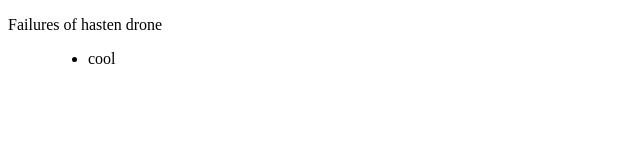
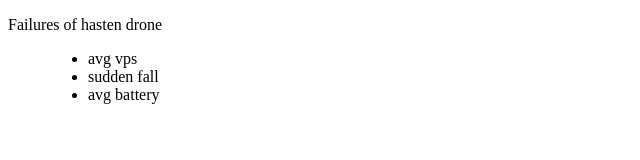
Before and after one commit to satyasuresh1/samplegowebapp, a plain HTML site: page blog.html in a window 1280 px wide. Shown: the whole page, without its empty margins (0-640 px from the left). Drawn offline with Linux system fonts and the light colour scheme.

Commit message:
blog.htmlsample.txt and sample2

```diff
--- a/blog.html
+++ b/blog.html
@@ -7,8 +7,12 @@
 	<dl><dt>Failures of hasten drone</dt>
 		<dd>
 			<ul>
-				<li>cool</li>
-			</ul>
+				<li>avg vps</li>
+
+				<li>sudden fall</li>
+
+				<li>avg battery</li>
+
 		</dd>
 	</dl>
 </body>
```
Also changed, not shown: sample.txt (added), sample2.txt (added).
